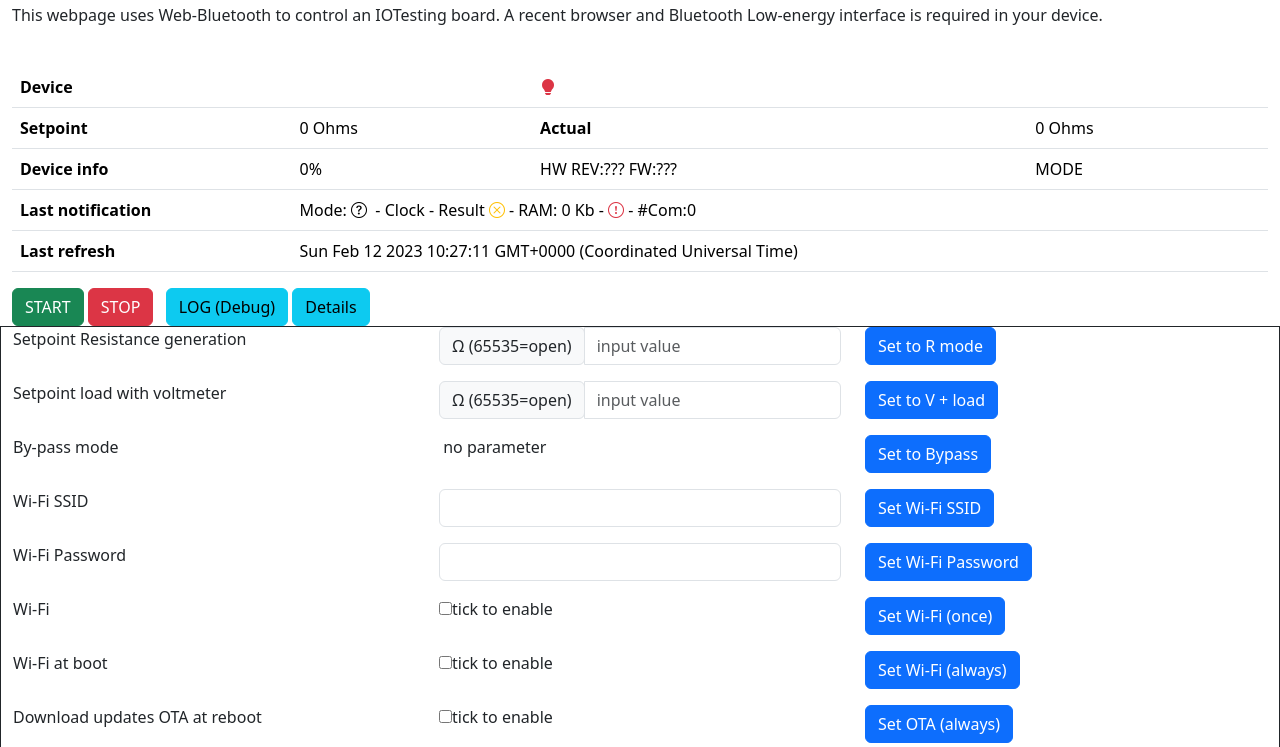
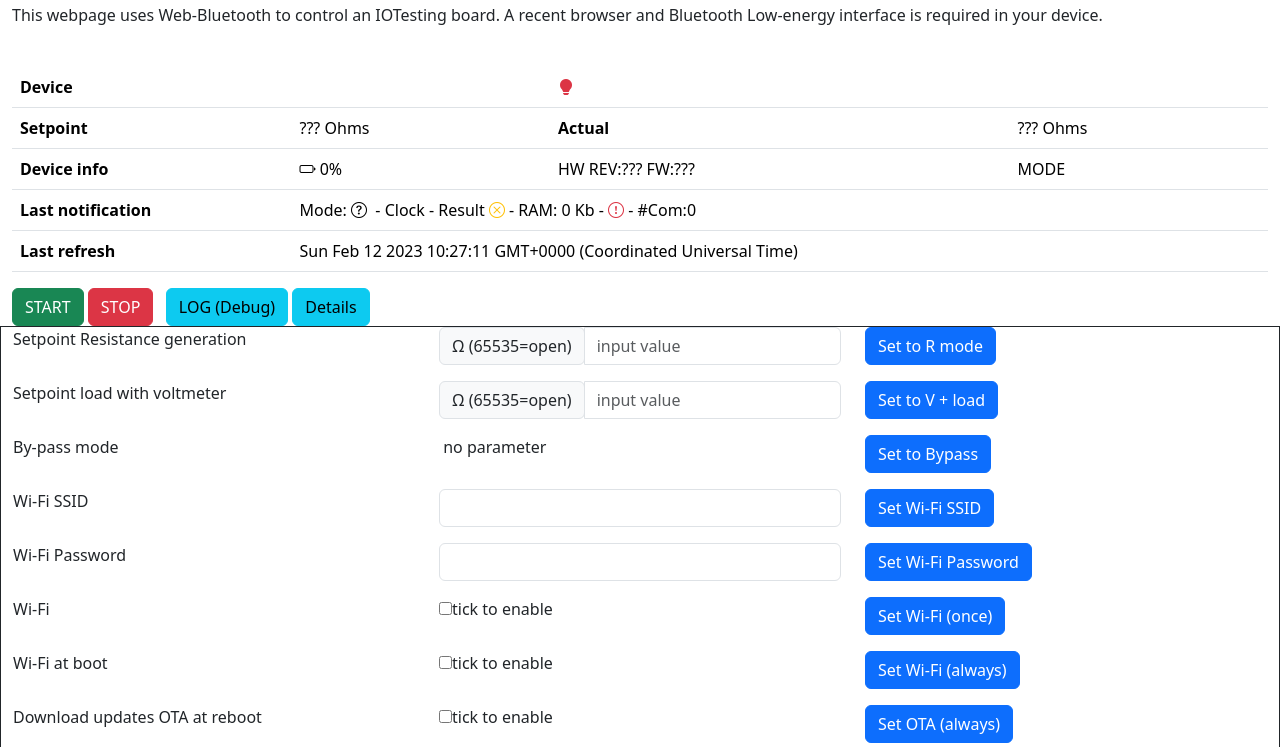
Before and after one commit to schneiderelectricsystemsitaly/IOTestingBoard, a website: page docs/iotesting.html in a window 1280 px wide. Shown: the part 53-800 px from the top of the page. Drawn offline with nearby package versions, Linux system fonts and the light colour scheme.

Commit message:
UI works

```diff
--- a/docs/iotesting.html
+++ b/docs/iotesting.html
@@ -95,7 +95,7 @@
                         </tr>
                         <tr>
                             <th scope="row" id="device-name">Device info</th>
-                            <td><span id="battery">0 %</span></td>
+                            <td><i class="bi bi-battery"></i>&nbsp;<span id="battery">0 %</span></td>
                             <td>HW REV:<span id="hw-rev"></span>&nbsp;FW:<span id="fw-ver"></span></td>
                             <td>MODE</td>
                         </tr>
@@ -406,10 +406,37 @@
             document.getElementById("notready").style.display = status.ready ? 'none' : 'block';
             document.getElementById("ready").style.display = status.ready ? 'block' : 'none';
             document.getElementById("connecting").style.display = status.initializing ? 'block' : 'none';
-            document.getElementById("setpoint-value").innerHTML = status.lastSetpoint?.Value;
+            switch (status.lastSetpoint?.Value) {
+                case 0xFF:
+                    document.getElementById("setpoint-value").innerHTML = 'OPEN - ∞';
+                    break;
+                case 0xFE:
+                    document.getElementById("setpoint-value").innerHTML = 'MAX';
+                    break;
+                case 0:
+                    document.getElementById("setpoint-value").innerHTML = 'CLOSED (0)';
+                    break;
+                case -1:
+                    document.getElementById("setpoint-value").innerHTML = '???';
+                    break;
+                default:
+                    document.getElementById("setpoint-value").innerHTML = status.lastSetpoint?.Value;
+            }
             document.getElementById("setpoint-unit").innerHTML = status.lastSetpoint?.Units;
             document.getElementById("ts").innerHTML = status.lastMeasure?.Timestamp;
-            document.getElementById("act-value").innerHTML = status.lastMeasure?.Value;
+            switch (status.lastMeasure?.Value) {
+                case 0xFF:
+                    document.getElementById("act-value").innerHTML = 'OPEN - ∞';
+                    break;
+                case 0:
+                    document.getElementById("act-value").innerHTML = 'CLOSED - 0';
+                    break;
+                case -1:
+                    document.getElementById("act-value").innerHTML = '???';
+                    break;
+                default:
+                    document.getElementById("act-value").innerHTML = status.lastMeasure?.Value;
+            }
             document.getElementById("act-unit").innerHTML = status.lastMeasure?.Units;
             document.getElementById("battery").innerHTML = status.batteryLevel + "%";
             document.getElementById("hw-rev").innerHTML = status.deviceHwRev;
@@ -418,10 +445,10 @@
             document.getElementById("not-wifion").style.display = status.notification.WiFi == 2 ? 'inline' : 'none';
             document.getElementById("not-wifioff").style.display = status.notification.WiFi == 1 ? 'inline' : 'none';
 
-            document.getElementById("not-unknown").style.display = status.notification.Relay == 0 ? 'inline' : 'none'
+            document.getElementById("not-unknown").style.display = status.notification.Relay == 0 ? 'inline' : 'none';
             document.getElementById("not-bypass").style.display = status.notification.Relay == 1 ? 'inline' : 'none';
             document.getElementById("not-r").style.display = status.notification.Relay == 2 && !status.notification.V_with_load ? 'inline' : 'none';
-            document.getElementById("not-vload").style.display = status.notification.V_with_load ? 'inline' : 'none'
+            document.getElementById("not-vload").style.display = status.notification.V_with_load ? 'inline' : 'none';
 
             document.getElementById("not-bt").style.display = status.notification.Bluetooth == 2 || status.notification.Bluetooth == 3 ? 'inline' : 'none';
             document.getElementById("not-speed1").style.display = status.notification.Frequency == 1 ? 'inline' : 'none';
--- a/docs/ts/MeterState.ts
+++ b/docs/ts/MeterState.ts
@@ -15,8 +15,8 @@ export class MeterState {
     this.firmware = '???' // Firmware version
     this.hw_rev = '???' // Serial number
     this.mode = BoardMode.MODE_UNDEFINED
-    this.setpoint = 0xFFFF
-    this.actual = 0xFFFF
+    this.setpoint = -1
+    this.actual = -1
     this.free_bytes = 0
     this.battery = 0
   }
--- a/docs/ts/NotificationData.ts
+++ b/docs/ts/NotificationData.ts
@@ -10,8 +10,8 @@ export class NotificationData {
   Test: boolean = false
   V_with_load: boolean = false
   LastResult: boolean = false
-  Actual_R: number = 0
-  Setpoint_R: number = 0
+  Actual_R: number = -1
+  Setpoint_R: number = -1
   Memfree: number = 0
   Error: boolean = false
   CommandCpt: number = 0
```
Also changed, not shown: docs/dist/bt-iotesting.js, docs/dist/bt-iotesting.min.js, 1 other file.
